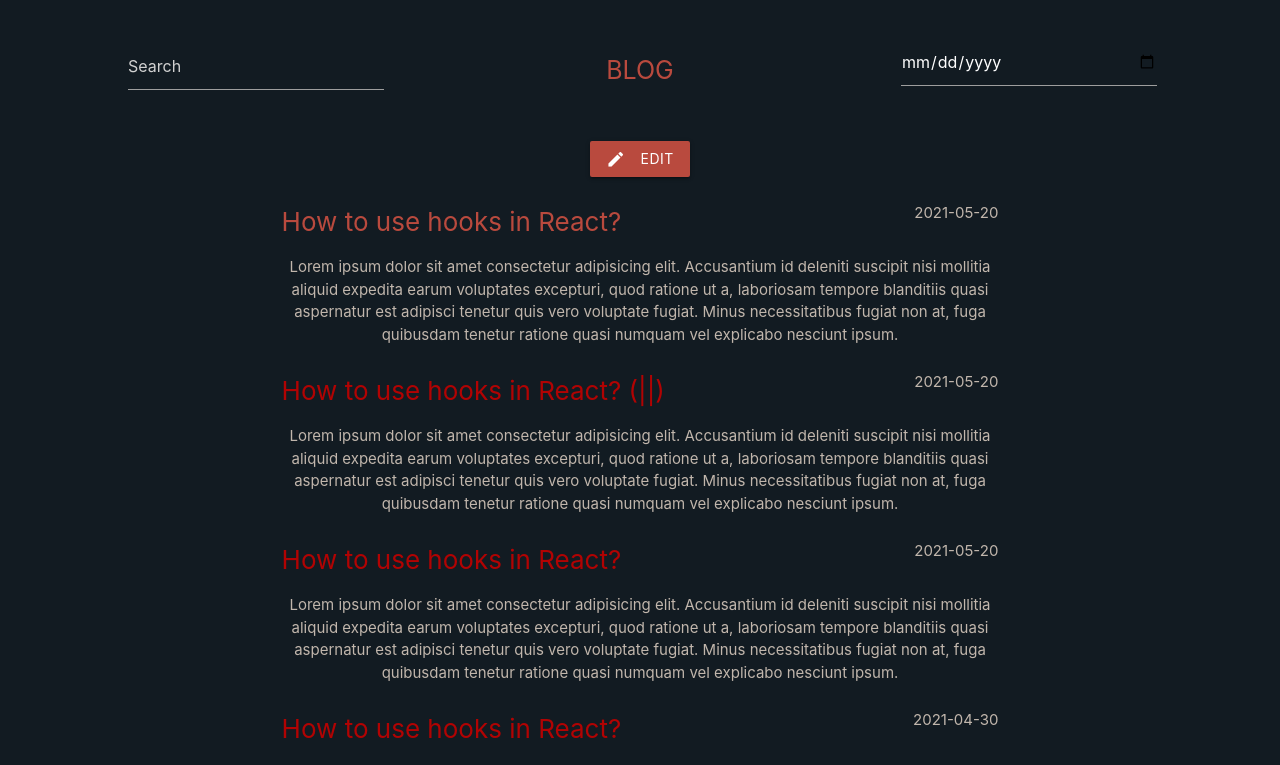
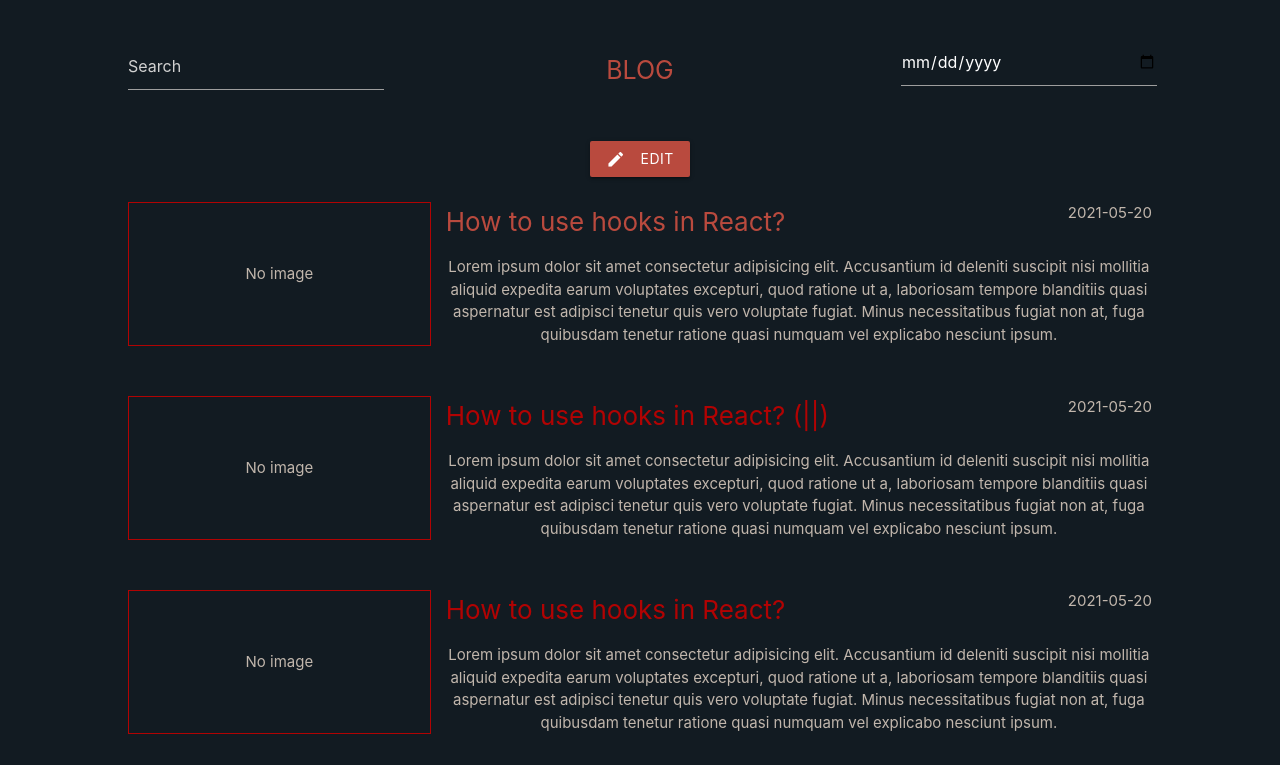
Before and after one commit to k0rabl/blog-on-react, a React (Create React App) app: page / in a window 1280 px wide. Shown: the top 765 px of the page. Built offline with nearby package versions, Linux system fonts and the light colour scheme.

Commit message:
Add images to list

```diff
--- a/package.json
+++ b/package.json
@@ -54,11 +54,9 @@
     "@types/jest": "^26.0.24",
     "@types/react-router-dom": "^5.3.2",
     "@wojtekmaj/enzyme-adapter-react-17": "^0.6.5",
-    "babel-jest": "^27.4.0",
     "enzyme": "^3.11.0",
     "enzyme-adapter-react-16": "^1.15.6",
     "enzyme-to-json": "^3.6.2",
-    "jest": "^27.3.1",
     "jest-environment-jsdom": "^27.0.6",
     "jsdom": "19.0.0",
     "jsdom-global": "3.0.2",
--- a/src/features/Article/component/Article.sass
+++ b/src/features/Article/component/Article.sass
@@ -2,6 +2,21 @@
 .article
   margin-top: 25px
   margin-bottom: 25px
+  width: 100%
+  display: flex
+  justify-content: space-between
+  .leftImage
+    width: 30%
+    border: 1px solid #b10303
+    margin-right: 15px
+    display: flex
+    justify-content: center
+    align-items: center
+    img
+      width: 100%
+      height: 200px
+  .rightDescr
+    width: 70%
   &Link
     color: inherit
 
--- a/src/features/Article/component/index.tsx
+++ b/src/features/Article/component/index.tsx
@@ -34,6 +34,7 @@ class Article extends PureComponent<ArticleProps, IState> {
       id,
       date,
       name,
+      image,
       desc,
       isRead,
       editMode
@@ -41,6 +42,13 @@ class Article extends PureComponent<ArticleProps, IState> {
 
     return (
       <div className="container article">
+        <div className="leftImage">
+          {image
+            ? <img className="showImage" src={image} alt="" />
+            : <span>No image</span>
+          }
+        </div>
+        <div className="rightDescr">
           <div className="top">
             <div className="top-left">
 
@@ -60,8 +68,8 @@ class Article extends PureComponent<ArticleProps, IState> {
             <div className="date">{date}</div>
           </div>
           <div className="bottom">
-          <div className="image"></div>
             <div className="descr">{desc}</div>
+          </div>
         </div>
       </div>
     )
--- a/src/pages/list/List.sass
+++ b/src/pages/list/List.sass
@@ -1,3 +1,6 @@
+.list
+  display: flex
+  flex-direction: column
 .empty
   font-size: 25px
   margin-top: 150px
--- a/src/pages/list/index.tsx
+++ b/src/pages/list/index.tsx
@@ -83,7 +83,7 @@ class List extends Component<IProps, IListState>{
     const { active } = this.props
 
     return (
-      <>
+      <div className='list'>
         <Edit />
         {!articlesArr.length && <p className='empty'>Articles run away!</p>}
         {articlesArr[active - 1]?.map(element => <Article key={element.id} {...element}/>)}
@@ -91,7 +91,7 @@ class List extends Component<IProps, IListState>{
           articlesArr.length > 1 &&
           <Pagination amount={articlesArr.length}/>
         }
-      </>
+      </div>
     )
   }
 }
```
Also changed, not shown: 2 other files (tests, documents, lock files or other folders). Lines whose indentation alone changed are shown as unchanged.
